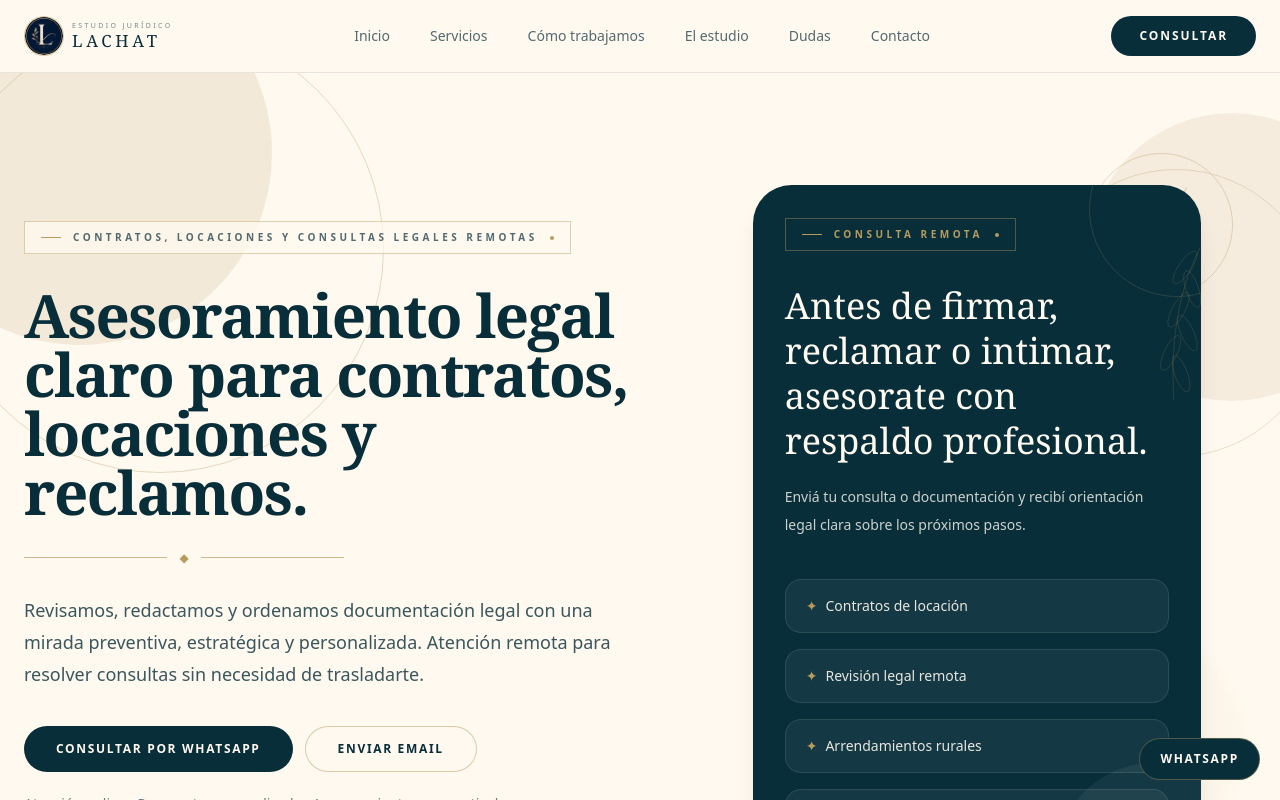
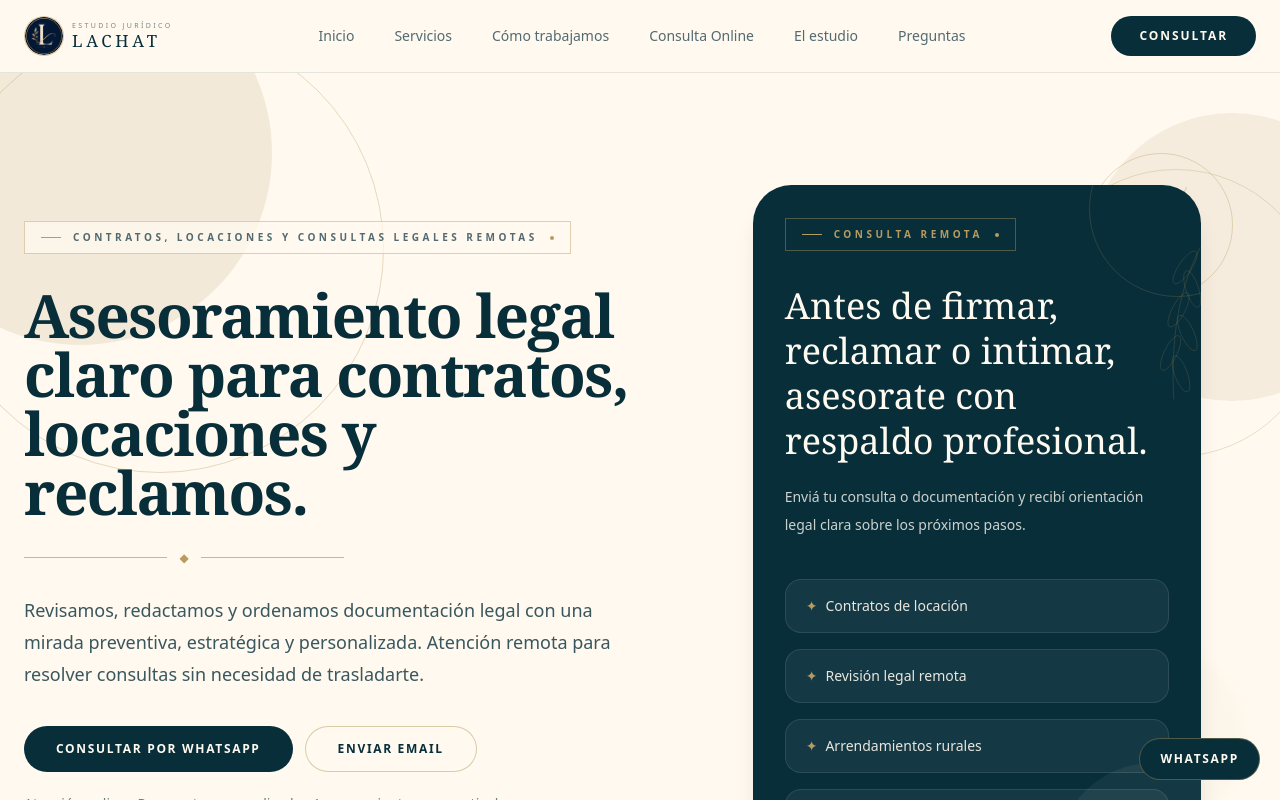
Before and after one commit to Lucas-Epherra/estudio-lachat-next, a Next.js app: page / in a window 1280 px wide. Shown: the top 800 px of the page. Built offline with nearby package versions, Linux system fonts and the light colour scheme.

Commit message:
links del footer arreglados

```diff
--- a/src/app/globals.css
+++ b/src/app/globals.css
@@ -20,3 +20,45 @@ body {
   background-color: var(--color-brand-cream);
   color: var(--color-brand-dark);
 }
+
+@layer utilities {
+  /**
+   * Texto común principal.
+   * Usar en párrafos generales de secciones, cards y bloques informativos.
+   */
+  .text-copy {
+    font-size: clamp(1rem, 0.96rem + 0.2vw, 1.125rem);
+    line-height: 1.8;
+    letter-spacing: 0.005em;
+  }
+
+  /**
+   * Texto común reducido.
+   * Usar en descripciones secundarias, cards pequeñas o textos de apoyo.
+   */
+  .text-copy-sm {
+    font-size: clamp(0.9375rem, 0.9rem + 0.15vw, 1rem);
+    line-height: 1.75;
+    letter-spacing: 0.005em;
+  }
+
+  /**
+   * Texto común destacado.
+   * Usar en introducciones de sección o bloques con mayor peso comercial.
+   */
+  .text-copy-lg {
+    font-size: clamp(1.0625rem, 1rem + 0.35vw, 1.25rem);
+    line-height: 1.85;
+    letter-spacing: 0.005em;
+  }
+
+  /**
+   * Texto pequeño editorial.
+   * Usar para etiquetas, aclaraciones, captions o microcopy.
+   */
+  .text-caption {
+    font-size: clamp(0.8125rem, 0.78rem + 0.1vw, 0.875rem);
+    line-height: 1.6;
+    letter-spacing: 0.03em;
+  }
+}
--- a/src/components/layout/Footer.tsx
+++ b/src/components/layout/Footer.tsx
@@ -11,8 +11,8 @@ interface FooterLink {
 const footerLinks: FooterLink[] = [
   { label: "Inicio", href: "/" },
   { label: "Servicios", href: "#servicios" },
-  { label: "Método", href: "#metodo" },
-  { label: "Preguntas frecuentes", href: "#faq" },
+  { label: "Como Trabajamos", href: "#metodo" },
+  { label: "Preguntas", href: "#preguntas" },
   { label: "Consulta online", href: "#contacto" },
 ];
 
--- a/src/data/navItems.ts
+++ b/src/data/navItems.ts
@@ -7,7 +7,7 @@ export const navItems = [
   { label: "Inicio", href: "#inicio" },
   { label: "Servicios", href: "#servicios" },
   { label: "Cómo trabajamos", href: "#metodo" },
+  { label: "Consulta Online", href: "#contacto" },
   { label: "El estudio", href: "#el-estudio" },
-  { label: "Dudas", href: "#faq" },
-  { label: "Contacto", href: "#contacto" },
+  { label: "Preguntas", href: "#faq" },
 ] as const satisfies readonly NavItem[];
```
Also changed, not shown: 1 other file (tests, documents, lock files or other folders).
